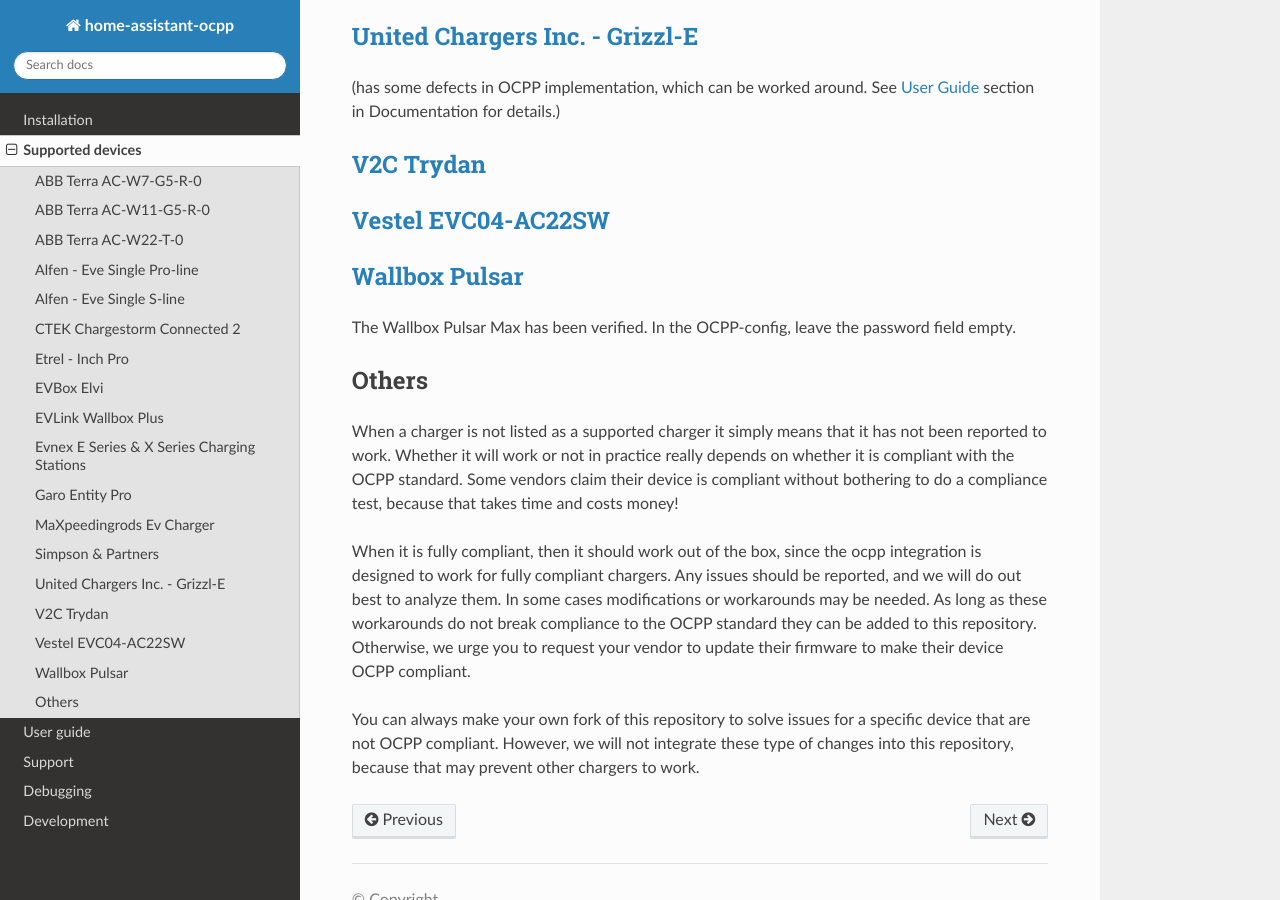
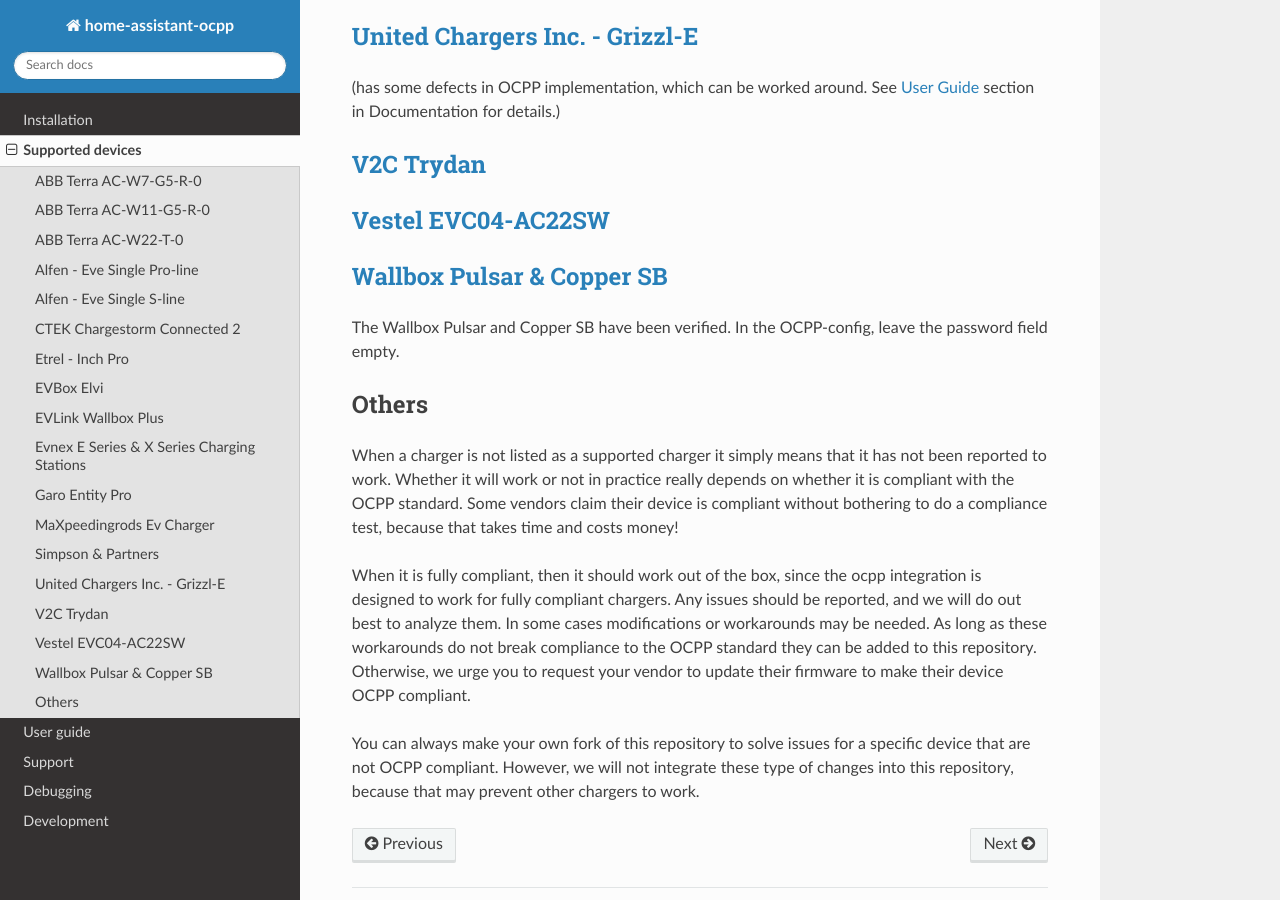
Before and after one commit to lbbrhzn/ocpp, a Sphinx documentation site: the page built from docs/supported-devices.md, in a window 1280 px wide and 900 px high, scrolled down 1206 px. Built offline with Sphinx 7.4.7 and the Read the Docs theme 2.0.0, drawn with Linux system fonts in a browser that asks for light colours.

Commit message:
Update supported-devices.md
add Wallbox Copper SB

```diff
--- a/docs/supported-devices.md
+++ b/docs/supported-devices.md
@@ -42,8 +42,8 @@
 
 ## [Vestel EVC04-AC22SW](https://www.vestel-echarger.com/EVC04_HomeSmart22kW.html)
 
-## [Wallbox Pulsar](https://wallbox.com/en_uk/wallbox-pulsar)
-The Wallbox Pulsar Max has been verified.
+## [Wallbox Pulsar & Copper SB](https://wallbox.com/en_uk/wallbox-pulsar)
+The Wallbox Pulsar and Copper SB have been verified.
 In the OCPP-config, leave the password field empty.
 
 ## Others
```
